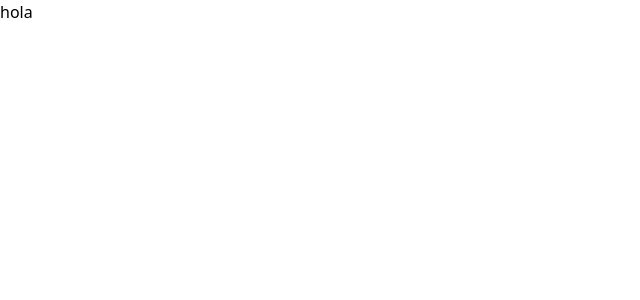
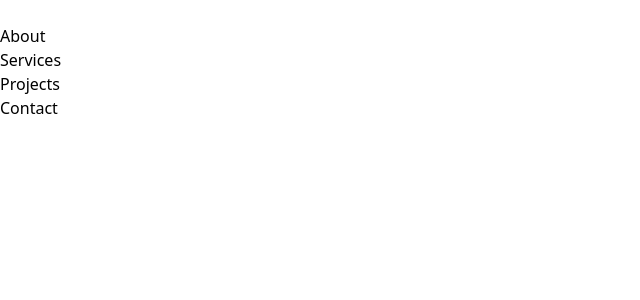
Before and after one commit to MelBalossino/Sunnyside, a React (Vite) app: page / in a window 1280 px wide. Shown: the top 300 px of the page, without its empty margins (0-640 px from the left). Built offline with nearby package versions, Linux system fonts and the light colour scheme.

Commit message:
Feat-NavBar

```diff
--- a/src/App.jsx
+++ b/src/App.jsx
@@ -1,9 +1,10 @@
+import { Header } from "./components/Header/Header"
 
 function App() {
 
   return (
     <>
-    <h1>hola</h1>
+    <Header />
     </>
   )
 }
--- /dev/null
+++ b/src/components/Header/Header.jsx
@@ -0,0 +1,11 @@
+import logo from '../../assets/logo.svg'
+import { NavBar } from '../NavBar/NavBar'
+
+export const Header = () => {
+  return (
+    <header class="bg-black">
+    <img src={logo} alt="Logo" />
+    <NavBar />
+    </header>
+  )
+}
--- /dev/null
+++ b/src/components/NavBar/NavBar.jsx
@@ -0,0 +1,17 @@
+import burgerMenu from '../../assets/icon-hamburger.svg'
+
+export const NavBar = () => {
+  return (
+    <nav>
+        <ul>
+            <li>About</li>
+            <li>Services</li>
+            <li>Projects</li>
+            <li>Contact</li>
+        </ul>
+        <div>
+        <img src={burgerMenu} alt="Hamburger icon" />
+        </div>
+    </nav>
+  )
+}
```
